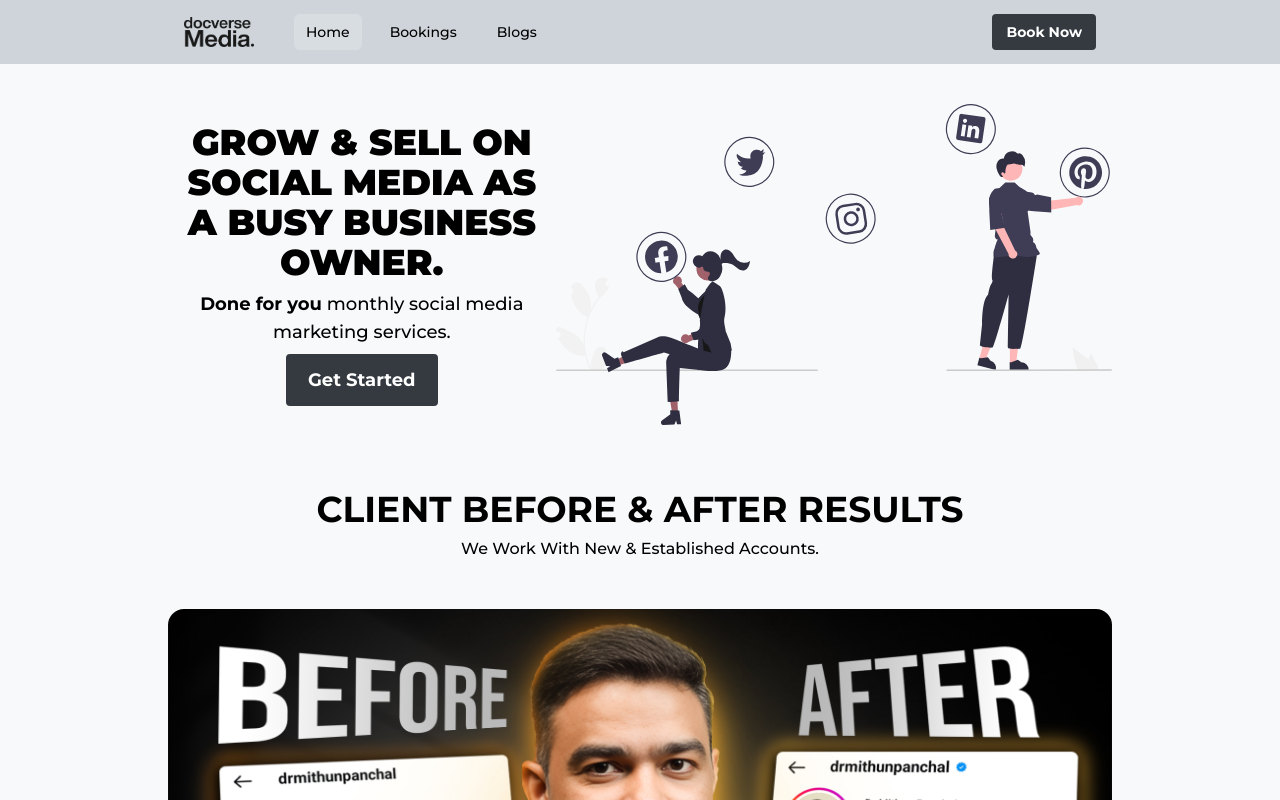
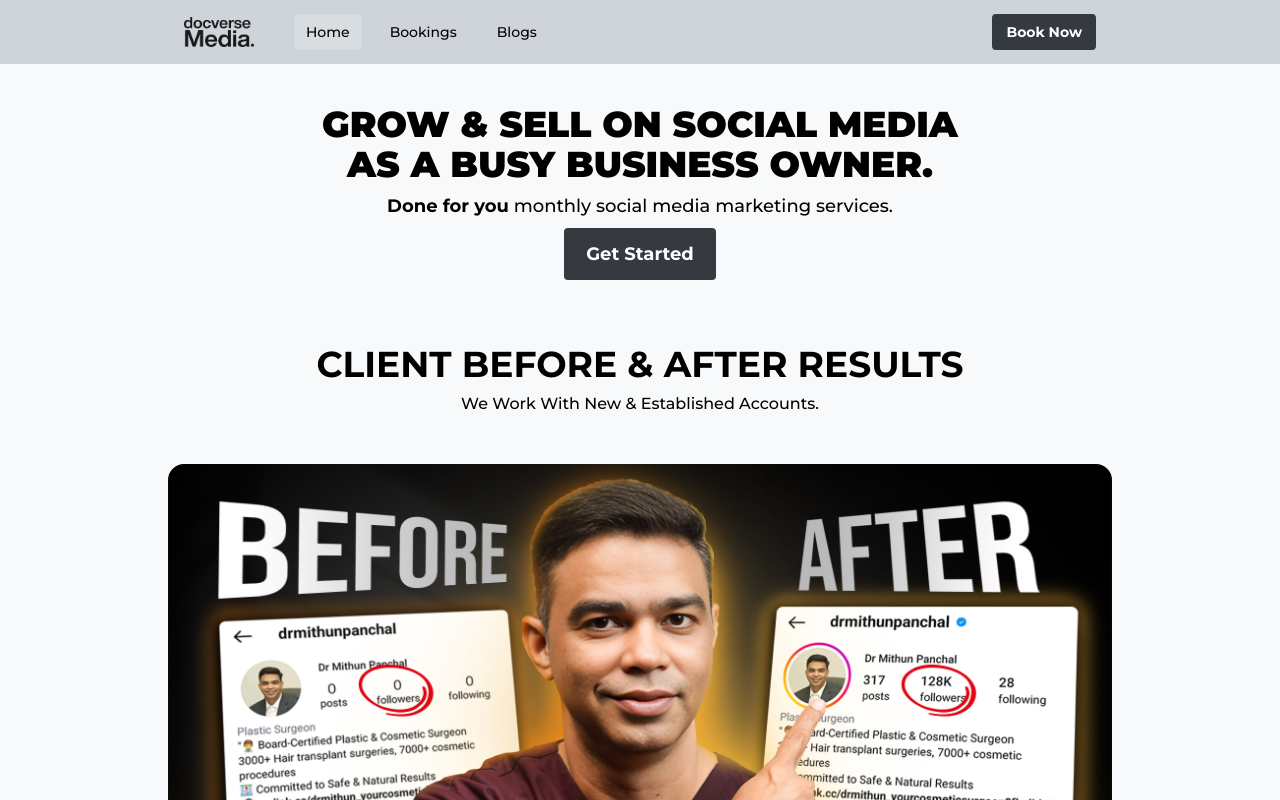
Before and after one commit to bitcraftnetwork/marca, a React (Vite) app: page / in a window 1280 px wide. Shown: the top 800 px of the page. Built offline with nearby package versions, Linux system fonts and the light colour scheme; a web font is replaced by a local one.

Commit message:
remove the landing image

```diff
--- a/src/pages/Home.tsx
+++ b/src/pages/Home.tsx
@@ -10,7 +10,7 @@ function Home() {
       {/* Hero section */}
       <section>
         <div className="container">
-          <div className="flex items-center justify-between max-md:flex-col">
+          <div className="flex items-center justify-center max-md:flex-col">
             <div className="flex items-center justify-center flex-col text-center gap-2">
               <div className="flex items-center justify-center flex-col text-center">
                 <h1 className="md:text-4xl text-2xl font-black text-heading leading-[1.3em] md:max-w-[650px] max-w-[350px]">
@@ -30,9 +30,9 @@ function Home() {
                 />
               </div>
             </div>
-            <div className="hero-image max-md:pt-12">
+            {/* <div className="hero-image max-md:pt-12">
               <Image src={heroSvg} />
-            </div>
+            </div> */}
           </div>
         </div>
       </section>
```
